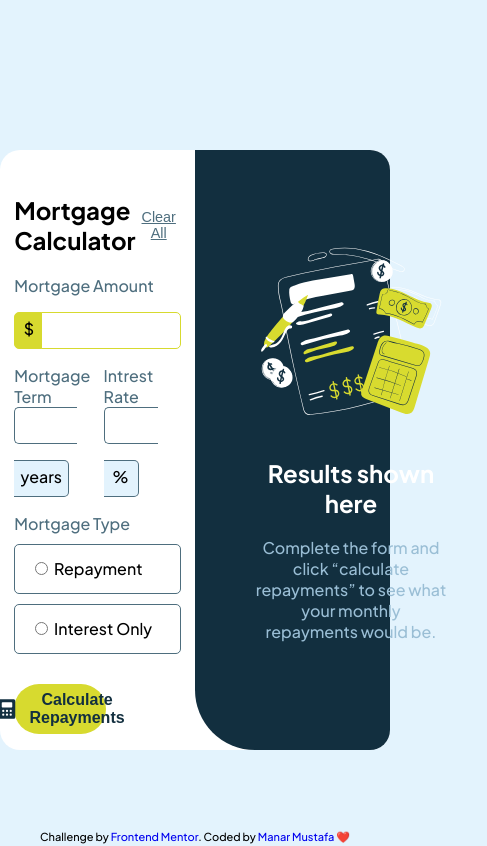
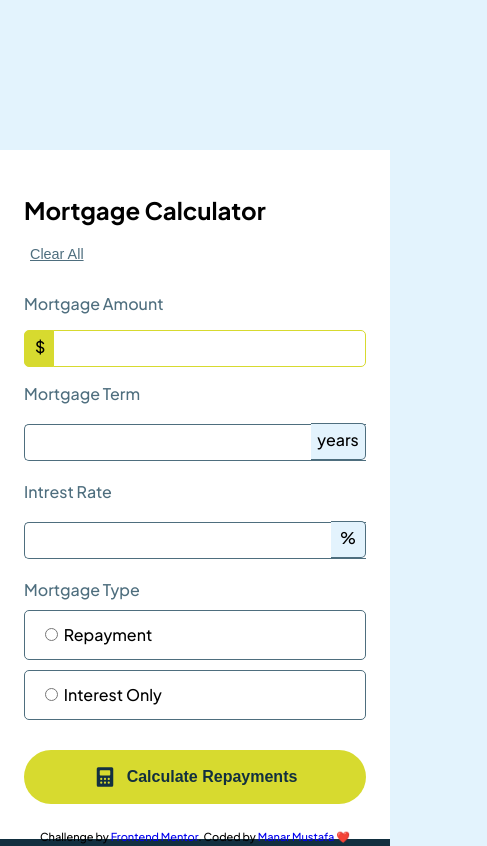
Before and after one commit to manargg/mortgage-repayment-calculator, a plain HTML site: page index.html in a window 390 px wide. Shown: the top 846 px of the page, 487 px wide, since content can reach past the window. Drawn offline with Linux system fonts and the light colour scheme.

Commit message:
new code

```diff
--- a/index.html
+++ b/index.html
@@ -5,7 +5,7 @@
   <meta name="viewport" content="width=device-width, initial-scale=1.0"> <!-- displays site properly based on user's device -->
 
   <link rel="icon" type="image/png" sizes="32x32" href="./assets/images/icons8-calculator-100.png">
-  <link rel="stylesheet" href="./style.css">
+  <link rel="stylesheet" href="./style.css?v=1.1">
   <title>Frontend Mentor | Mortgage repayment calculator</title>
 
 
@@ -74,8 +74,6 @@
      </div>
 
 
-
-
     <div class="result">
       <div id="content" >
         <img src="./assets/images/illustration-empty.svg" alt="">
--- a/style.css
+++ b/style.css
@@ -63,7 +63,8 @@ label{
 .container{
  background-color:var(--White);
  max-width: 1100px;
- height: 600px;
+ width: 90%;
+ height: auto;
  margin: auto;
  border-radius: 20px;
  position: relative;
@@ -113,13 +114,14 @@ border-bottom-left-radius: 20px;
     margin: auto;
     text-align: center;
     padding-inline: 40px;
+    width: 100%;
 }
 #content p{
     color: var(--Slate-300);
 }
 #content2{
     color: var(--White);
-    width: 90%;
+    width: 100%;
     margin-block: 30px;
     height: 500px;
     margin: auto;
@@ -161,7 +163,7 @@ border-bottom-left-radius: 20px;
     margin-block: 30px 40px;
 }
 /*===============================
-            calc
+
 ===============================*/
 .m-info{
     display: flex;
@@ -205,14 +207,27 @@ form{
 }
 
 
-/*=================================================*/
+/*======================
+===========================*/
 .form-info{
     display: flex;
     align-items: center;
-    justify-content: center;
+    justify-content: space-between;
+    width: 100%;
+
 }
+
+.left,.right{
+    position: relative;
+    width: 100%;
+
+}
+
 .form-info .left p:first-of-type{
     display: inline-block;
+    position: absolute;
+    top: 24px;
+    right: 20px;
     background-color: var(--Slate-100);
     height:37px;
     width: 55px;
@@ -223,10 +238,14 @@ form{
     border-top-right-radius: 5px;
     border-bottom-right-radius: 5px;
     vertical-align: middle;
+
 }
 
 .form-info .right p:first-of-type{
     display: inline-block;
+    position: absolute;
+    top: 24px;
+    right: 40px;
     background-color: var(--Slate-100);
     height:37px;
     width: 35px;
@@ -237,11 +256,13 @@ form{
     border-top-right-radius: 5px;
     border-bottom-right-radius: 5px;
     vertical-align: middle;
+
 }
 
 .form-info input{
     height: 37px;
     border: 1px solid var(--Slate-700);
+    border-right: none;
     outline: none;
     max-width: 100%;
     width: 70%;
@@ -249,6 +270,8 @@ form{
     border-top-left-radius: 5px;
     border-bottom-left-radius: 5px;
     vertical-align: middle;
+    padding-left: 10px;
+    margin-block: 20px;
 
 }
 
@@ -269,7 +292,7 @@ form{
   #calc-Repayment{
    background-color: var(--Lime);
    border: none;
-   height: 50px;
+   padding: 15px;
    width: 55%;
    border-radius: 50px;
    margin-block: 30px;
@@ -281,6 +304,7 @@ form{
    font-weight: 700;
 
   }
+
   #calc-Repayment img{
     margin-right: 10px;
   }
@@ -294,3 +318,83 @@ form{
     cursor: pointer;
     background-color: var(--Light-Lime-Transparent);
   }
+
+
+
+ /*=======================================
+                      media querry
+ ========================================*/
+
+
+ @media (max-width: 900px) {
+
+    .form-info{
+
+        flex-direction: column;
+        align-items: baseline;
+
+    }
+
+    #calc-Repayment{
+        width: 100%;
+       }
+
+       .form-info .left p:first-of-type{
+        top: 24px;
+        right: 0px;
+    }
+
+    .form-info .right p:first-of-type{
+        top: 24px;
+        right: 0px;
+    }
+
+
+    .form-info input{
+       width: 100%;
+       outline: none;
+    }
+
+    .topic{
+        display: flex;
+        align-items: first baseline;
+        margin-block-end: 30px;
+        width: 100%;
+        flex-direction: column;
+    }
+
+ }
+
+ @media (max-width: 750px) and (min-width:320px){
+
+    .container{
+        background-color:var(--White);
+        max-width: 1100px;
+        width: 100%;
+        height: auto;
+        margin: auto;
+        border-radius: 20px;
+        position: relative;
+        display: flex;
+        flex-direction: column;
+        align-items: center;
+        justify-content: center;
+        border-radius: 0;
+       }
+       .calc{
+        width: 100%;
+
+        border-top-left-radius: initial;
+        border-bottom-left-radius: initial;
+
+        }
+
+        .result{
+            width: 100%;
+            padding: 40px 20px;
+            border-top-right-radius: initial;
+            border-bottom-right-radius: initial;
+            border-bottom-left-radius: initial;
+         }
+
+ }
```
